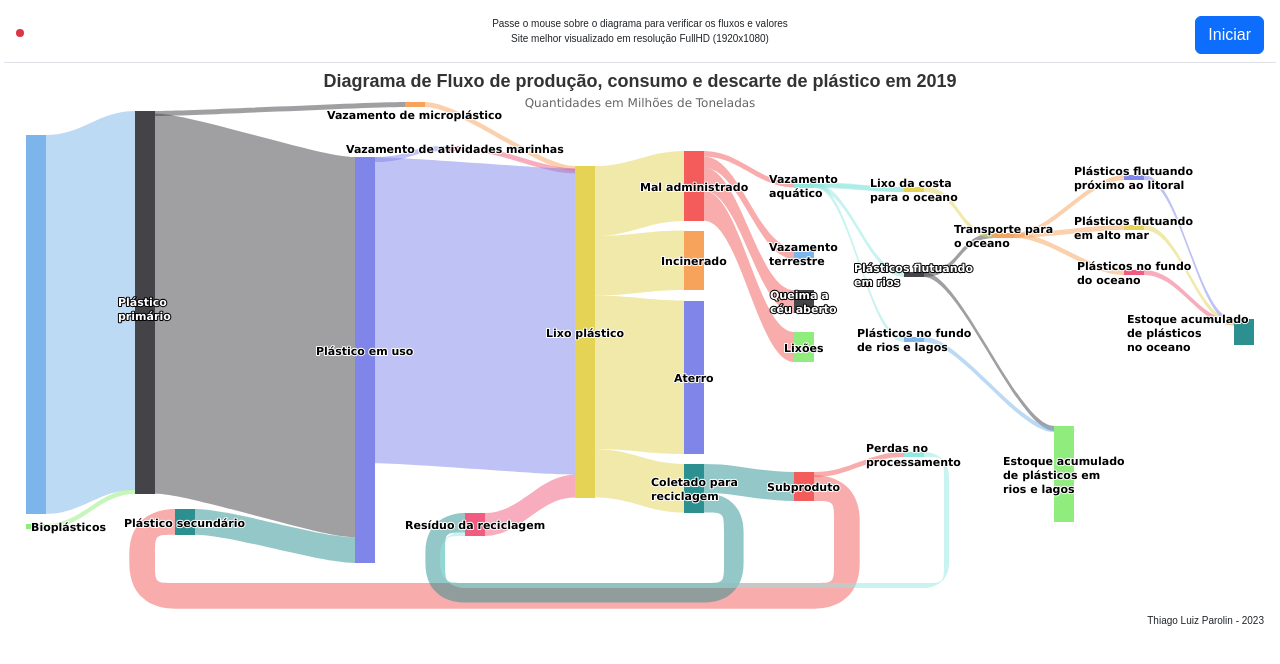
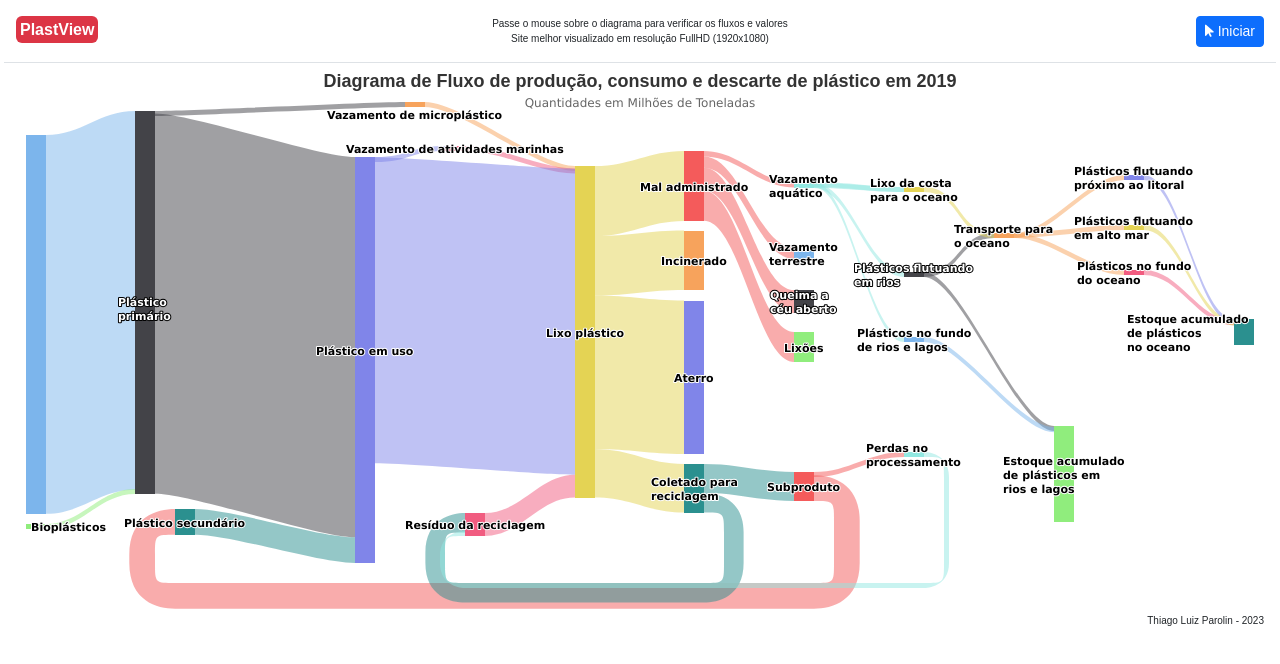
Before and after one commit to tlparolin/infovis, a plain HTML site: page index.html in a window 1280 px wide. Drawn offline with nearby package versions, Linux system fonts and the light colour scheme.

Commit message:
Ajuste modal

```diff
--- a/index.html
+++ b/index.html
@@ -42,7 +42,7 @@
                     <div class="modal-body">
                         <div class="row border-bottom">
                             <div class="col-sm-12 col-md-4 text-start">
-                                <h6 class="text-white d-flex d-inline-flex bg-danger p-1 rounded"><b></b></h6>
+                                <h6 class="text-white d-flex d-inline-flex bg-danger p-1 rounded"><b>PlastView</b></h6>
                             </div>
                             <div class="col-sm-12 col-md-4 text-center">
                                 <p class="credito">
@@ -51,7 +51,7 @@
                                 </p>
                             </div>
                             <div class="col-sm-12 col-md-4 text-end">
-                                <button type="button" onclick="$('#meuModal').modal('hide');inicio()" class="btn btn-primary">Iniciar</button>
+                                <button type="button" onclick="$('#meuModal').modal('hide');inicio()" class="btn btn-sm btn-primary"><i class="fa-solid fa-arrow-pointer"></i> Iniciar</button>
                             </div>
                         </div>
                         <div class="row">
```
